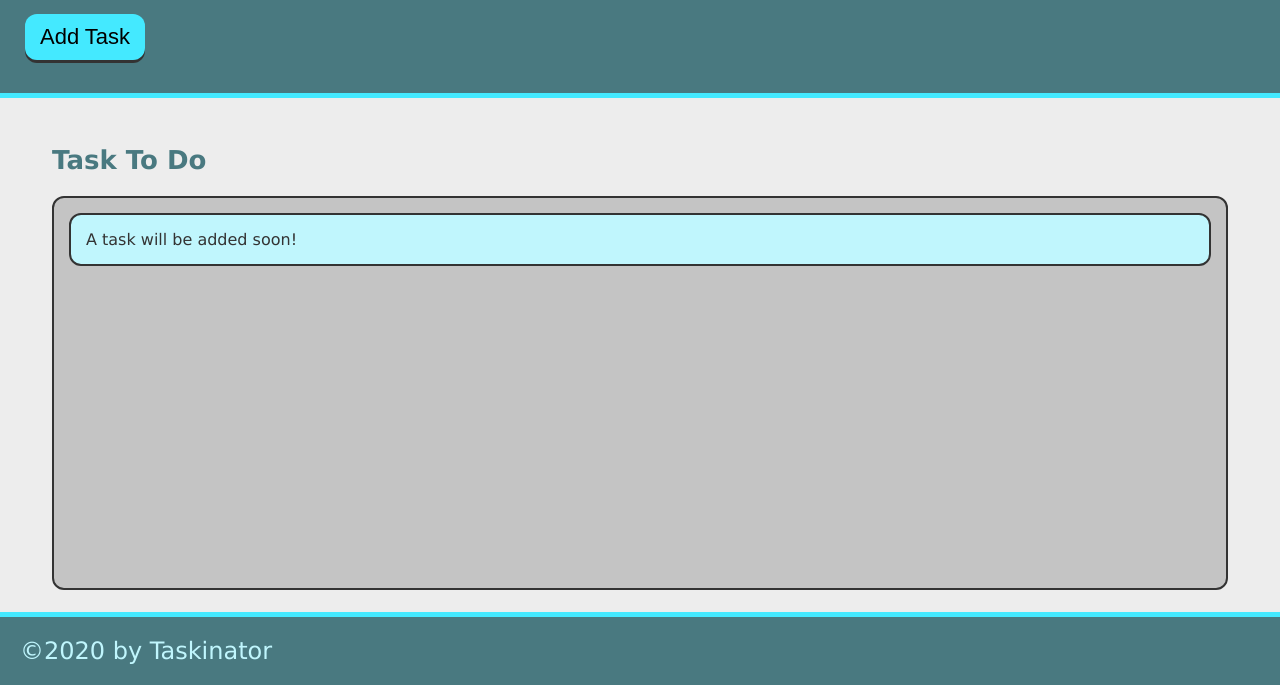
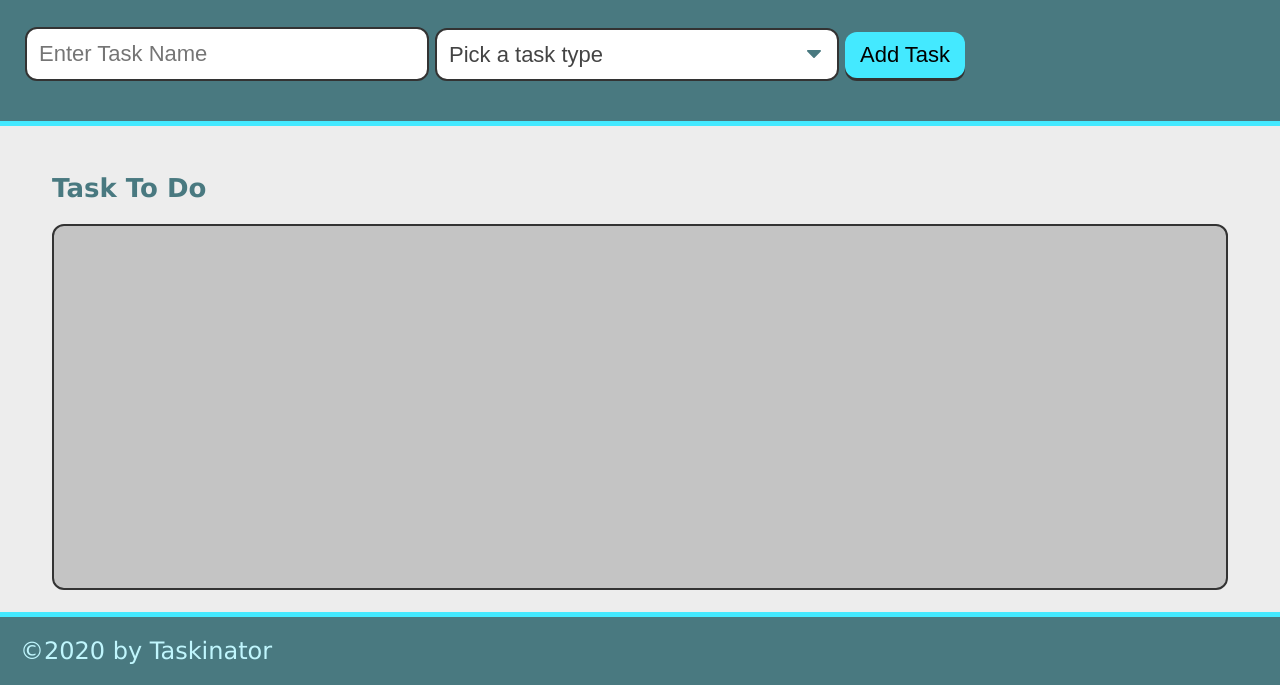
Before and after one commit to xJaimeGx/taskinator, a plain HTML site: page index.html in a window 1280 px wide. Shown: the part 115-800 px from the top of the page. Drawn offline with Linux system fonts and the light colour scheme.

Commit message:
add dropdown and selections

```diff
--- a/index.html
+++ b/index.html
@@ -12,14 +12,27 @@
   <header>
       <h1 class="page-title">Taskinator</h1>
       <p>Click the button below to add a new task!</p>
-      <button class="btn" id="save-task">Add Task</button>
+      <form id="task-form">
+          <div class="form-group">
+              <input type="text" name="task-name" placeholder="Enter Task Name" />
+          </div>
+          <div class="form-group">
+              <select name="task-type" class="select-dropdown">
+                  <option value="" disabled selected>Pick a task type</option>
+                  <option value="Print">Print</option>
+                  <option value="Web">Web</option>
+                  <option value="Mobile">Mobile</option>
+              </select>
+          </div>
+          <div class="form-group">
+              <button class="btn" id="save-task" type="submit">Add Task</button>
+          </div>
+      </form>
   </header>
   <main class="page-content">
       <section class="task-list-wrapper">
           <h2 class="list-title">Task To Do</h2>
-          <ul class="task-list" id="tasks-to-do">
-              <li class="task-item">A task will be added soon!</li>
-          </ul>
+          <ul class="task-list" id="tasks-to-do"></ul>
       </section>
   </main>
   <footer>
```
